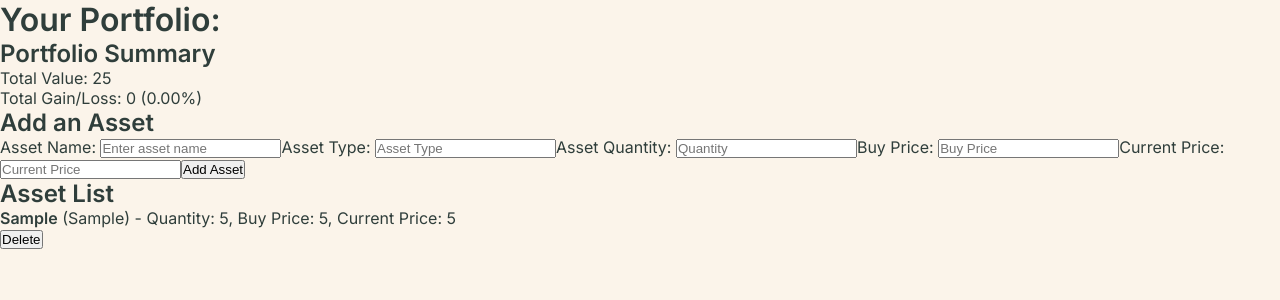
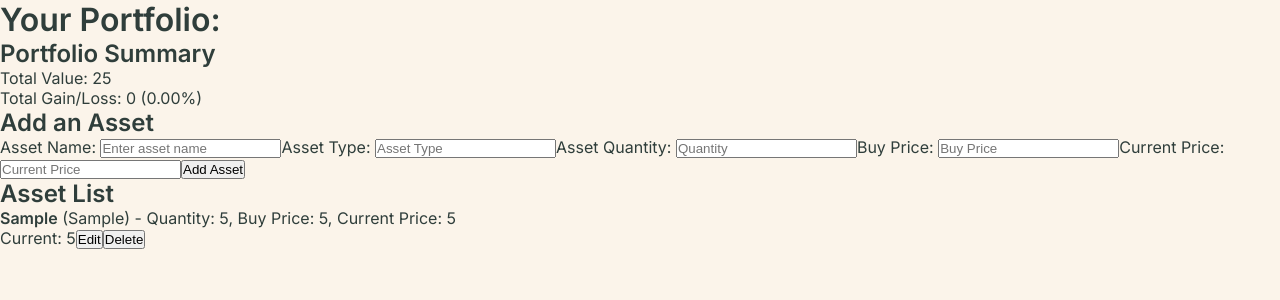
Before and after one commit to jayviswisely/Sprout, a React (Vite) app: page / in a window 1280 px wide. Both pictures are taken after typing "Sample", "Sample", "5", "5", "5" into the empty fields and a click on the button "Add Asset". Shown: the top 300 px of the page. Built offline with nearby package versions, Linux system fonts and the light colour scheme.

Commit message:
add edit current price functionality

```diff
--- a/src/App.jsx
+++ b/src/App.jsx
@@ -20,6 +20,15 @@ const App = () => {
     );
   };
 
+  const handleEditAsset = (id, newPrice) => {
+    setPortfolio((prevPortfolio) =>
+      prevPortfolio.map((asset) =>
+        asset.id === id
+          ? { ...asset, currentPrice: Number(newPrice) }
+          : asset
+      )
+    );
+  };
 
   return (
     <>
@@ -29,6 +38,7 @@ const App = () => {
       <AssetList
         portfolio={portfolio}
         onDelete={handleDeleteAsset}
+        onEdit={handleEditAsset}
       />
     </>
   )
--- a/src/components/AssetItem.jsx
+++ b/src/components/AssetItem.jsx
@@ -1,11 +1,39 @@
 import React from 'react'
+import { useState } from 'react'
 
-const AssetItem = ({ asset, onDelete }) => {
+const AssetItem = ({ asset, onDelete, onEdit }) => {
+  const [isEditing, setIsEditing] = useState(false);
+  const [currentPrice, setCurrentPrice] = useState(asset.currentPrice);
   return (
     <div>
       <strong>{asset.name}</strong> ({asset.type}) -
       Quantity: {asset.quantity}, Buy Price: {asset.buyPrice}, Current Price: {asset.currentPrice}
+
       <br />
+
+      {isEditing ? (
+        <>
+          <input
+            type="number"
+            value={currentPrice}
+            onChange={(e) => setCurrentPrice(e.target.value)}
+          />
+          <button
+            onClick={() => {
+              onEdit(asset.id, currentPrice);
+              setIsEditing(false);
+            }}
+          >
+            Save
+          </button>
+        </>
+      ) : (
+        <>
+          <span>Current: {asset.currentPrice}</span>
+          <button onClick={() => setIsEditing(true)}>Edit</button>
+        </>
+      )}
+
       <button onClick={() => onDelete(asset.id)}>Delete</button>
     </div>
   )
--- a/src/components/AssetList.jsx
+++ b/src/components/AssetList.jsx
@@ -1,7 +1,7 @@
 import React from 'react'
 import AssetItem from './AssetItem'
 
-const AssetList = ({ portfolio, onDelete }) => {
+const AssetList = ({ portfolio, onDelete, onEdit }) => {
   return (
     <div>
       <h2>Asset List</h2>
@@ -13,6 +13,7 @@ const AssetList = ({ portfolio, onDelete }) => {
             key={asset.id}
             asset={asset}
             onDelete={onDelete}
+            onEdit={onEdit}
           />
         ))
       )}
```
